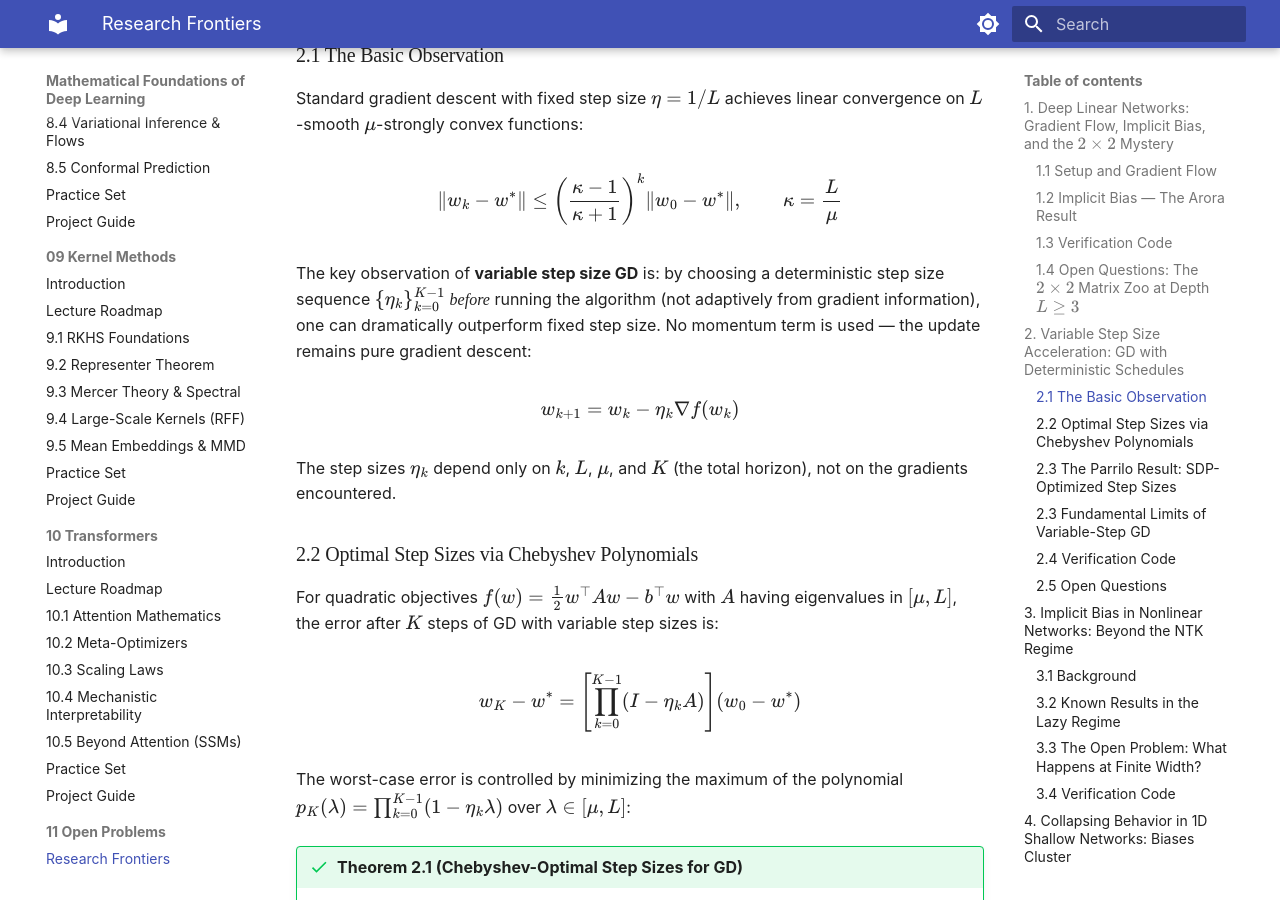
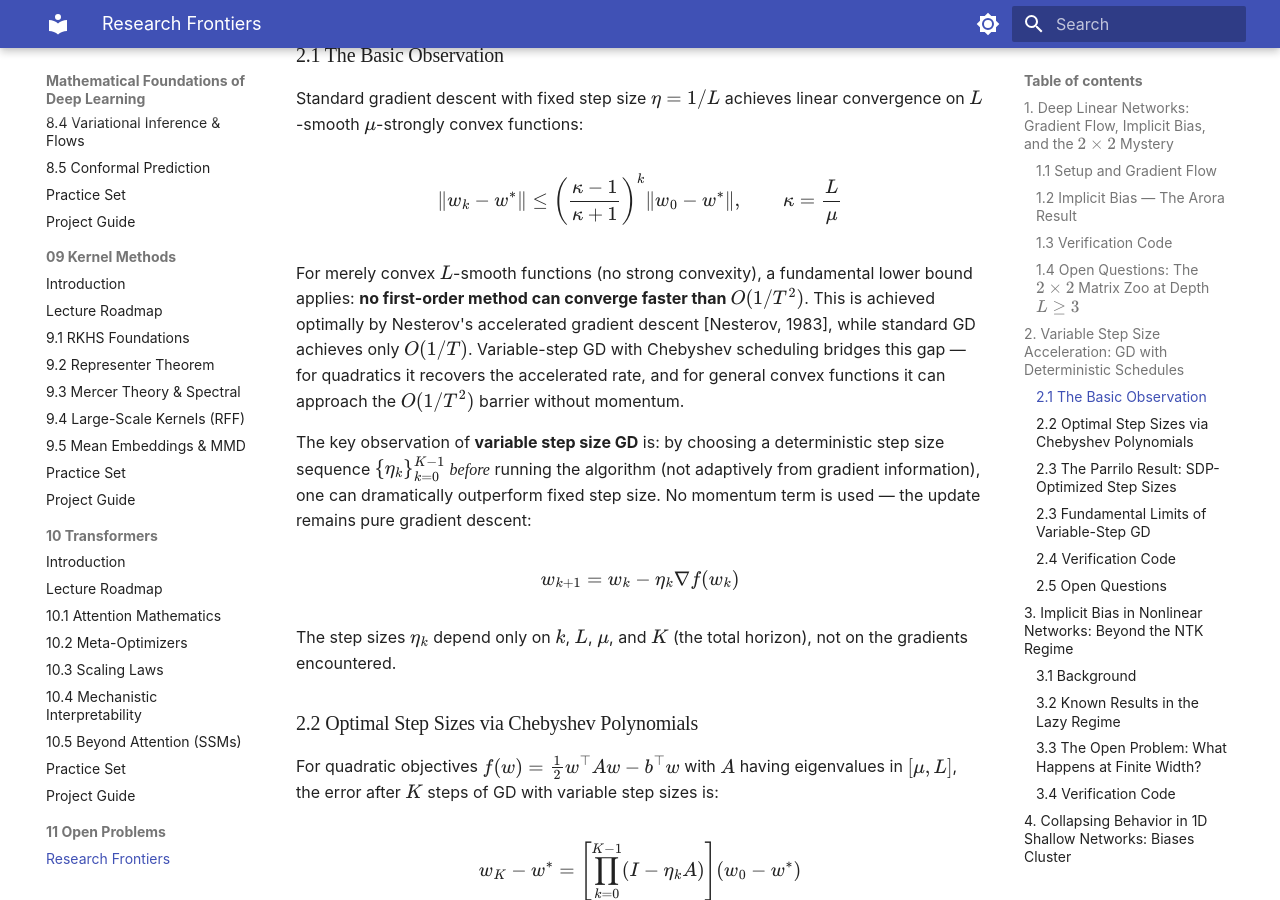
Before and after one commit to lowrank/rtg-mfdl, an MkDocs documentation site: the page built from docs/lectures/11-open-problems/README.md, in a window 1280 px wide and 900 px high, scrolled down 5591 px. Built offline with MkDocs 1.6.1 and Material for MkDocs 9.7.7, drawn with Linux system fonts in a browser that asks for light colours; some web fonts are replaced; some of the changed text lies outside the part shown.

Commit message:
Add convex L-smooth lower bound reference to variable step size section

```diff
--- a/docs/lectures/11-open-problems/README.md
+++ b/docs/lectures/11-open-problems/README.md
@@ -201,6 +201,8 @@ $$
 \|w_k - w^*\| \leq \left(\frac{\kappa - 1}{\kappa + 1}\right)^k \|w_0 - w^*\|, \qquad \kappa = \frac{L}{\mu}
 $$
 
+For merely convex $L$-smooth functions (no strong convexity), a fundamental lower bound applies: **no first-order method can converge faster than $O(1/T^2)$**. This is achieved optimally by Nesterov's accelerated gradient descent [Nesterov, 1983], while standard GD achieves only $O(1/T)$. Variable-step GD with Chebyshev scheduling bridges this gap — for quadratics it recovers the accelerated rate, and for general convex functions it can approach the $O(1/T^2)$ barrier without momentum.
+
 The key observation of **variable step size GD** is: by choosing a deterministic step size sequence $\{\eta_k\}_{k=0}^{K-1}$ *before* running the algorithm (not adaptively from gradient information), one can dramatically outperform fixed step size. No momentum term is used — the update remains pure gradient descent:
 
 $$
@@ -337,6 +339,8 @@ plt.grid(True)
 - Polyak, B. T. (1964). Some methods of speeding up the convergence of iteration methods. *USSR Computational Mathematics and Mathematical Physics*, 4(5), 1–17.
 - Polyak, B. T. (1987). *Introduction to Optimization*. Optimization Software, Inc.
 - Nesterov, Y. (1983). A method for solving the convex programming problem with convergence rate $O(1/k^2)$. *Doklady AN SSSR*, 269, 543–547.
+- Nemirovski, A., & Yudin, D. (1983). *Problem Complexity and Method Efficiency in Optimization*. Wiley.
+- Nesterov, Y. (2004). *Introductory Lectures on Convex Optimization*. Springer.
 
 ---
 
```
